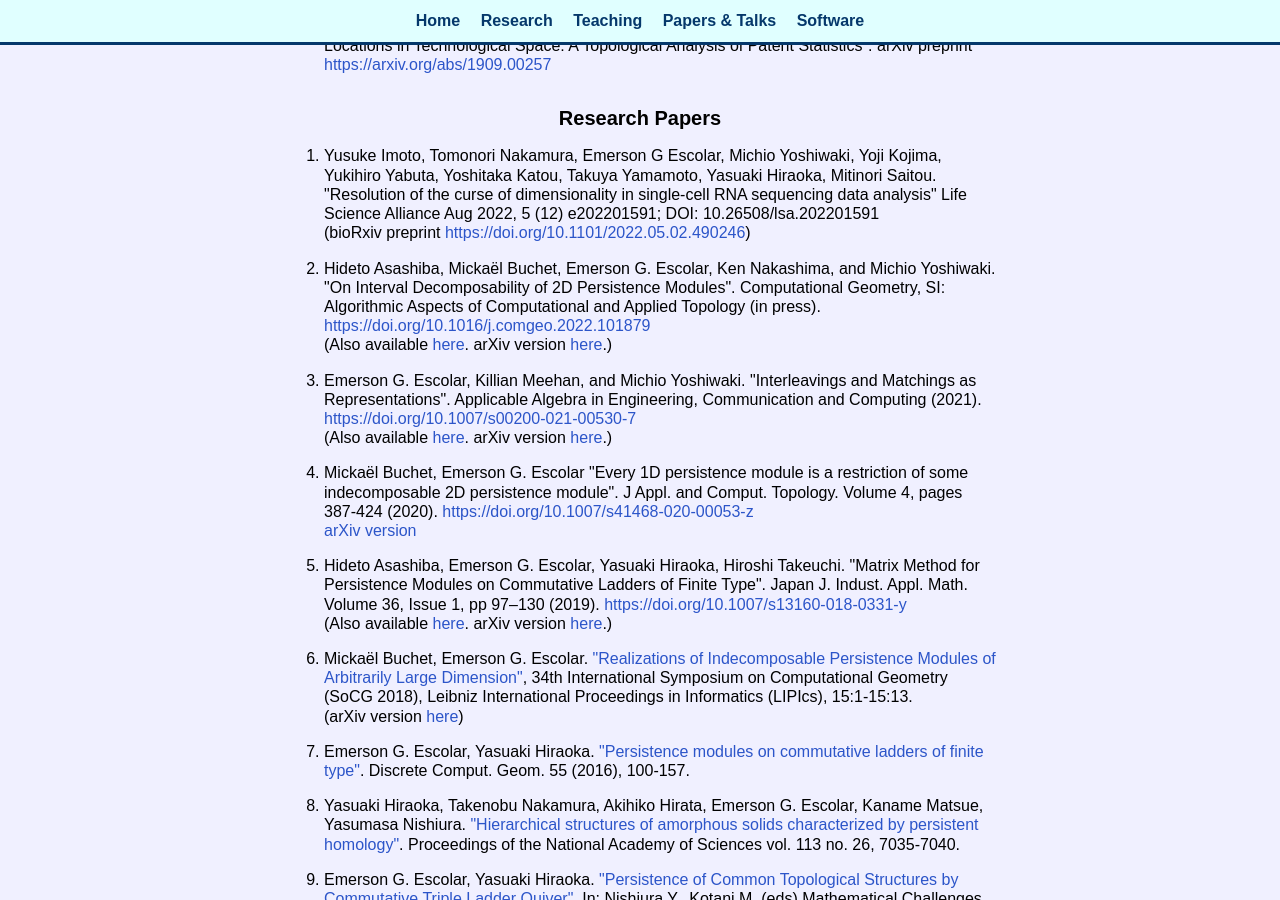
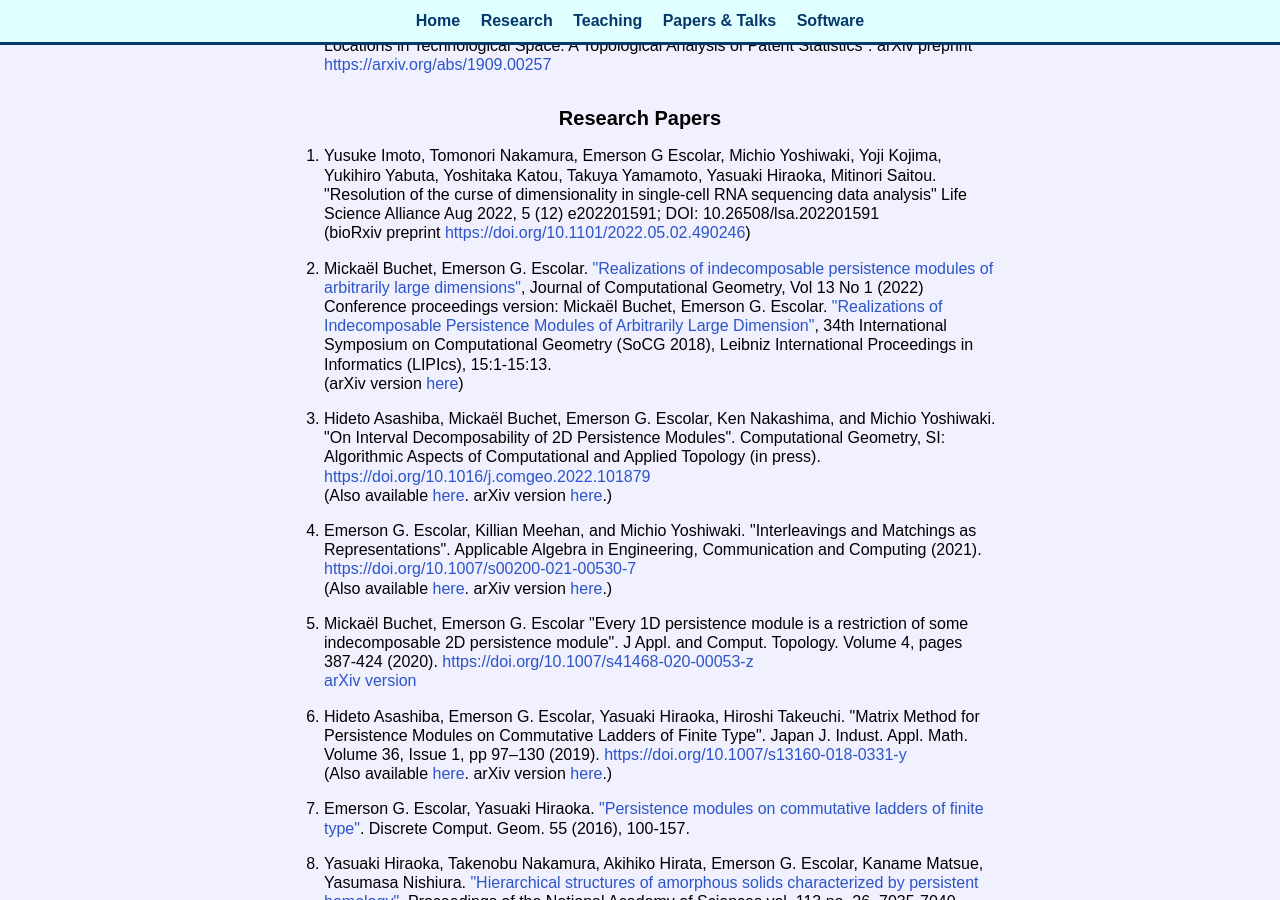
Before and after one commit to emerson-escolar/emerson-escolar.github.io, a Jekyll site: the page built from research_lists.html, in a window 1280 px wide and 900 px high, scrolled down 521 px. Built offline with Jekyll 4.4.1, drawn with Linux system fonts in a browser that asks for light colours.

Commit message:
add JoCG version

```diff
--- a/research_lists.html
+++ b/research_lists.html
@@ -85,6 +85,31 @@ title: Emer's Papers & Talks
         https://doi.org/10.1101/2022.05.02.490246</a>)
     </li>
 
+    <li>
+			Mickaël Buchet, Emerson G. Escolar.
+			<a target="_blank"
+         href="http://drops.dagstuhl.de/opus/frontdoor.php?source_opus=8728">
+        "Realizations of indecomposable persistence modules of arbitrarily large dimensions"</a>,
+      Journal of Computational Geometry,
+      Vol 13 No 1 (2022)
+
+      <br />
+      Conference proceedings version:
+      Mickaël Buchet, Emerson G. Escolar.
+      <a target="_blank"
+         href="http://drops.dagstuhl.de/opus/frontdoor.php?source_opus=8728">
+        "Realizations of Indecomposable Persistence Modules
+        of Arbitrarily Large Dimension"</a>,
+      34th International Symposium on Computational Geometry (SoCG 2018),
+      Leibniz International Proceedings in Informatics (LIPIcs), 15:1-15:13.
+
+			<br />
+			(arXiv version
+      <a target="_blank" href="https://arxiv.org/abs/1803.05722">
+        here</a>)
+		</li>
+
+
 
     <li>
       Hideto Asashiba, Mickaël Buchet,
@@ -142,22 +167,7 @@ title: Emer's Papers & Talks
         here</a>.)
 		</li>
 
-		<li>
-			Mickaël Buchet, Emerson G. Escolar.
-			<a target="_blank"
-         href="http://drops.dagstuhl.de/opus/frontdoor.php?source_opus=8728">
-        "Realizations of Indecomposable Persistence Modules
-        of Arbitrarily Large Dimension"</a>,
-      34th International Symposium on Computational Geometry (SoCG 2018),
-      Leibniz International Proceedings in Informatics (LIPIcs), 15:1-15:13.
-			<!-- <a target="_blank" href="http://dx.doi.org/10.4230/LIPIcs.SoCG.2018.15">
-           http://dx.doi.org/10.4230/LIPIcs.SoCG.2018.15</a> -->
 
-			<br />
-			(arXiv version
-      <a target="_blank" href="https://arxiv.org/abs/1803.05722">
-        here</a>)
-		</li>
 
 		<li>
 			Emerson G. Escolar, Yasuaki Hiraoka.
```
